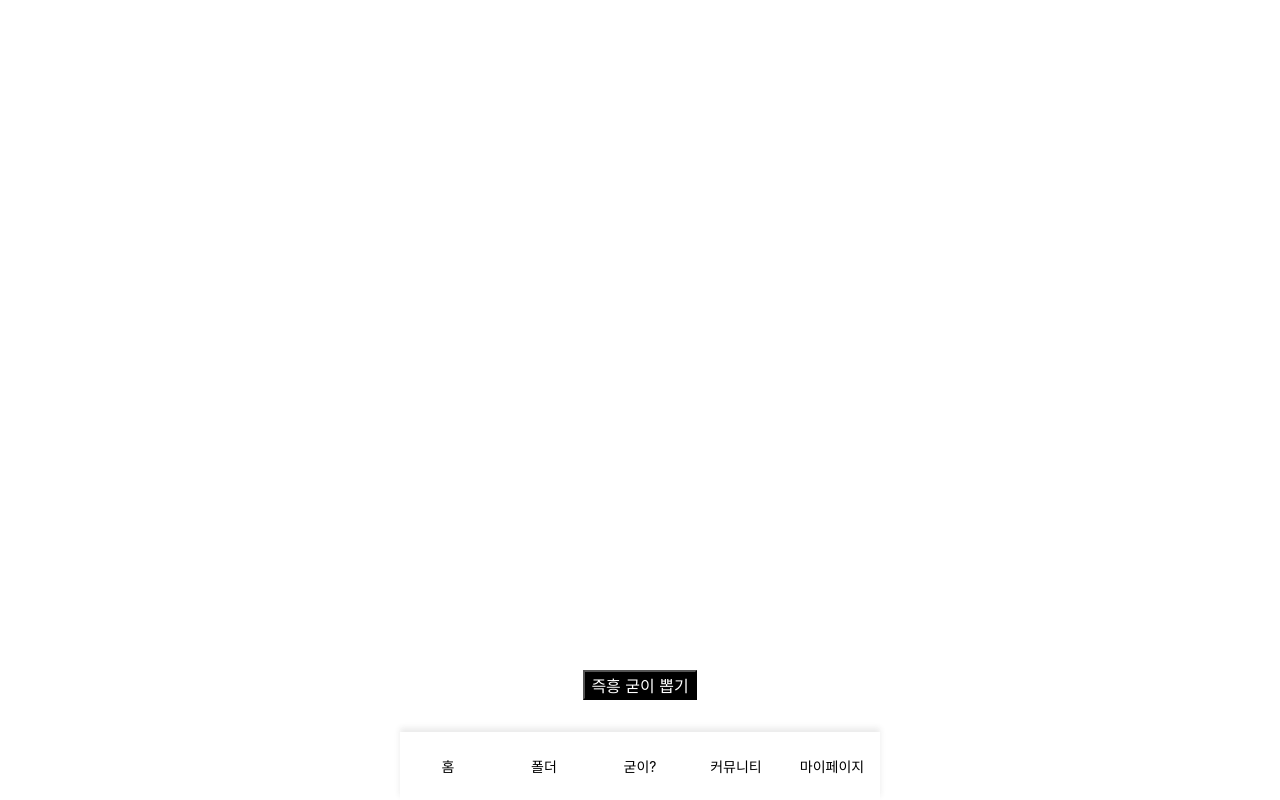
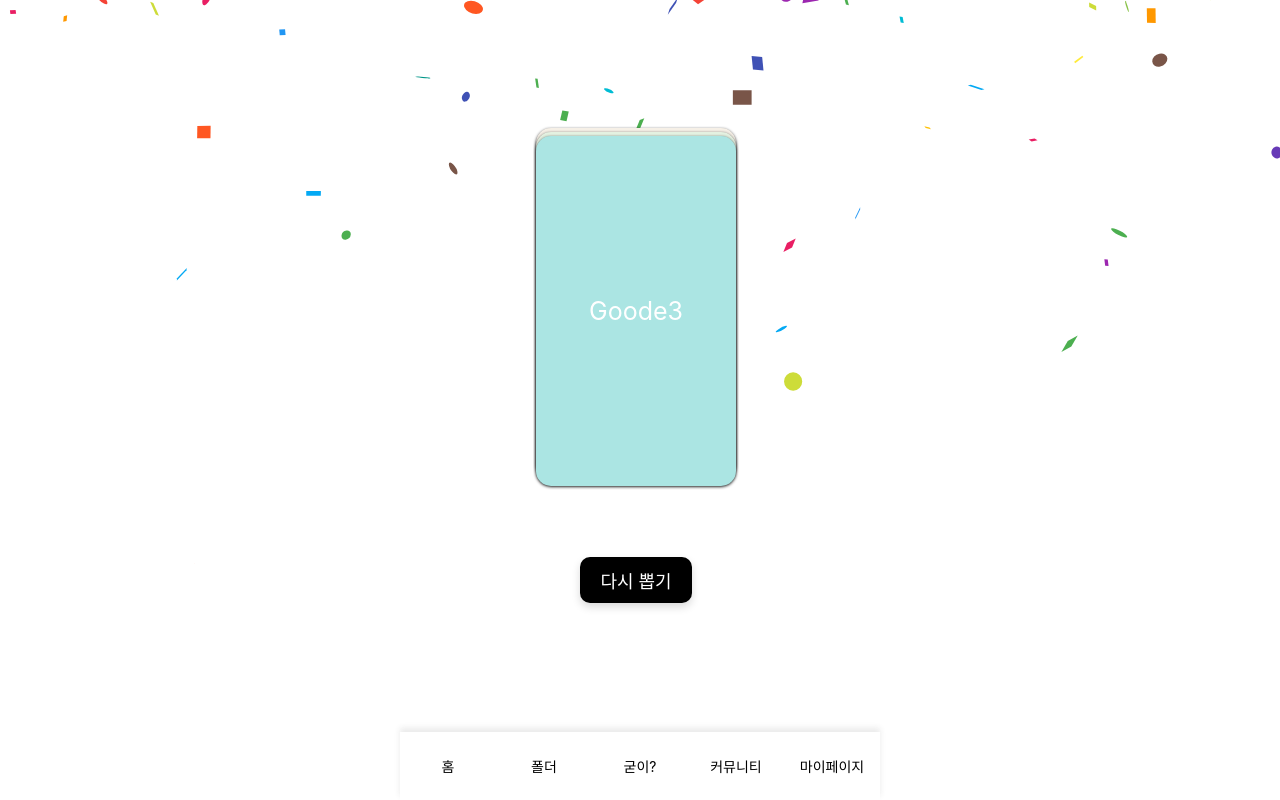
Before and after one commit to INU-SPOT/goode-travel-frontend, a React (Create React App) app: page /random-goode in a window 1280 px wide. Built offline with nearby package versions, Linux system fonts and the light colour scheme; no server answers.

Commit message:
feat: 카드 Shuffle 애니메이션 및 폭죽 효과#20

```diff
--- a/package.json
+++ b/package.json
@@ -16,6 +16,7 @@
     "firebase": "^10.13.1",
     "react": "^18.3.1",
     "react-calendar": "^5.0.0",
+    "react-confetti": "^6.1.0",
     "react-dom": "^18.3.1",
     "react-modal-sheet": "^3.1.0",
     "react-router-dom": "^6.26.1",
--- /dev/null
+++ b/src/data/goodeList.ts
@@ -0,0 +1 @@
+export const goodeList = ["Goode1", "Goode2", "Goode3", "Goode4", "Goode5"];
--- a/src/pages/RandomGoodePage.tsx
+++ b/src/pages/RandomGoodePage.tsx
@@ -1,83 +1,169 @@
-import React, { useState } from "react";
-import styled from "styled-components";
+import { useEffect, useState } from "react";
+import styled, { keyframes, css } from "styled-components";
+import Confetti from "react-confetti"; // react-confetti 추가
+import { goodeList } from "../data/goodeList";
+import { COLOR } from "../utils/color";
 
-// 예시 데이터 리스트
-const data = [
-  "굳이 1",
-  "굳이 2",
-  "굳이 3",
-  "굳이 4",
-  "굳이 5",
-  "굳이 6",
-  "굳이 7",
-  "굳이 8",
-  "굳이 9",
-  "굳이 10",
-  "굳이 11",
-  "굳이 12",
-  "굳이 13",
-  "굳이 14",
-  "굳이 15",
-  "굳이 16",
-  "굳이 17",
-  "굳이 18",
-  "굳이 19",
-  "굳이 20",
-  "굳이 21",
-  "굳이 22",
-  "굳이 23",
-  "굳이 24",
-  "굳이 25",
-  "굳이 26",
-  "굳이 27",
-  "굳이 28",
-  "굳이 29",
-  "굳이 30",
-];
+const fetchRandomGoode = () => {
+  return new Promise<{ name: string; url: string }>((resolve) => {
+    setTimeout(() => {
+      const randomIndex = Math.floor(Math.random() * goodeList.length);
+      resolve({
+        name: goodeList[randomIndex],
+        url: `https://example.com/${goodeList[randomIndex]}`,
+      });
+    }, 3000);
+  });
+};
 
 export default function RandomGoodePage() {
-  const [selectedBox, setSelectedBox] = useState<number | null>(null);
+  const [isAnimated, setIsAnimated] = useState(true);
+  const [selectedGoode, setSelectedGoode] = useState<{
+    name: string;
+    url: string;
+  } | null>(null);
+  const [showConfetti, setShowConfetti] = useState(false); // 폭죽 상태
 
-  const handleClick = () => {
-    const randomIndex = Math.floor(Math.random() * data.length);
-    setSelectedBox(randomIndex);
+  const handleShuffleClick = () => {
+    setSelectedGoode(null);
+    setIsAnimated(true);
+    setShowConfetti(false); // 클릭할 때마다 폭죽을 숨기기
+
+    setTimeout(async () => {
+      const goode = await fetchRandomGoode();
+      setIsAnimated(false);
+      setSelectedGoode(goode);
+      setShowConfetti(true); // 애니메이션이 끝나면 폭죽 효과 나타내기
+    }, 3000);
   };
 
+  useEffect(() => {
+    const fetchData = async () => {
+      setIsAnimated(true);
+      const goode = await fetchRandomGoode();
+      setIsAnimated(false);
+      setSelectedGoode(goode);
+      setShowConfetti(true); // 처음 로드할 때도 폭죽 효과 추가
+    };
+    fetchData();
+  }, []);
+
   return (
-    <Container>
-      {selectedBox !== null && <Box>{data[selectedBox]}</Box>}
-      <Button onClick={handleClick}>즉흥 굳이 뽑기</Button>
-    </Container>
+    <CardWrapper>
+      {showConfetti && (
+        <Confetti width={window.innerWidth} height={window.innerHeight} />
+      )}{" "}
+      {/* 폭죽 효과 */}
+      <CardList isAnimated={isAnimated}>
+        {goodeList.slice(0, 3).map((goode, index) => (
+          <CardItem key={index} data-card={index} zIndex={6 - index}>
+            <Card
+              color={
+                index === 0
+                  ? COLOR.blue
+                  : index === 1
+                  ? COLOR.green
+                  : COLOR.beige
+              }
+              onClick={() => {
+                if (selectedGoode && index === 0) {
+                  window.location.href = selectedGoode.url;
+                }
+              }}
+            >
+              {selectedGoode && index === 0 ? selectedGoode.name : ""}
+            </Card>
+          </CardItem>
+        ))}
+      </CardList>
+      <ShuffleButton onClick={handleShuffleClick}>다시 뽑기</ShuffleButton>
+    </CardWrapper>
   );
 }
 
-const Container = styled.div`
-  height: 100%;
+const shuffle = keyframes`
+  0% { transform: rotate(0) translateX(0) scale(1); }
+  50% { transform: rotate(5deg) translateX(105%) scale(0.96); }
+  100% { transform: rotate(0) translateX(0); }
+`;
+
+const CardWrapper = styled.div`
   display: flex;
   flex-direction: column;
+  align-items: center;
   justify-content: center;
-  align-items: center;
-  background-color: #636363;
+  height: 80vh;
 `;
 
-const Box = styled.div`
-  width: 300px;
-  height: 70px;
+const CardList = styled.ul<{ isAnimated: boolean }>`
+  display: flex;
+  flex-direction: column;
+  align-items: center;
+  justify-content: center;
+  width: 100%;
+  max-height: 100%;
+  height: 500px;
+  margin: 0;
+  padding: 30px;
+  list-style: none;
+  position: relative;
+
+  ${(props) =>
+    props.isAnimated &&
+    css`
+      & li[data-card="0"] {
+        animation: ${shuffle} 1s ease-in-out 0s 1 normal;
+        z-index: 2;
+        transition: z-index 0s ease-in-out 0.5s;
+      }
+      & li[data-card="1"] {
+        animation: ${shuffle} 1s ease-in-out 1s 1 normal;
+        z-index: 1;
+        transition: z-index 0s ease-in-out 1.5s;
+      }
+      & li[data-card="2"] {
+        animation: ${shuffle} 1s ease-in-out 2s 1 normal;
+        z-index: 0;
+        transition: z-index 0s ease-in-out 2.5s;
+      }
+    `}
+`;
+
+const CardItem = styled.li<{ zIndex: number }>`
+  position: absolute;
+  z-index: ${(props) => props.zIndex};
+  margin-top: ${(props) => props.zIndex * 8}px;
+`;
+
+const Card = styled.div<{ color: string }>`
   display: flex;
   justify-content: center;
   align-items: center;
-  background-color: #fff;
-  color: #000000;
-  border-radius: 13px;
-  font-size: 21px;
-  font-weight: 600;
-  text-align: center;
+  max-width: 100%;
+  width: 200px;
+  max-height: 100%;
+  height: 350px;
+  padding: 30px;
+  border-radius: 15px;
+  box-shadow: 0 1px 3px 0 #222;
+  background: ${(props) => props.color};
+  color: #fff;
+  font-size: 25px;
+  cursor: pointer;
 `;
 
-const Button = styled.button`
-  position: absolute;
-  bottom: 100px;
-  font-size: 16px;
-  color: #fff;
+const ShuffleButton = styled.button`
+  margin-top: 20px;
+  padding: 10px 20px;
+  border: none;
+  border-radius: 10px;
   background-color: #000000;
+  box-shadow: 0px 4px 8px 0px rgba(0, 0, 0, 0.15);
+  color: white;
+  font-size: 18px;
+  cursor: pointer;
+
+  &:hover {
+    background-color: #0d2a3d;
+  }
 `;
```
Also changed, not shown: 1 other file (tests, documents, lock files or other folders).
